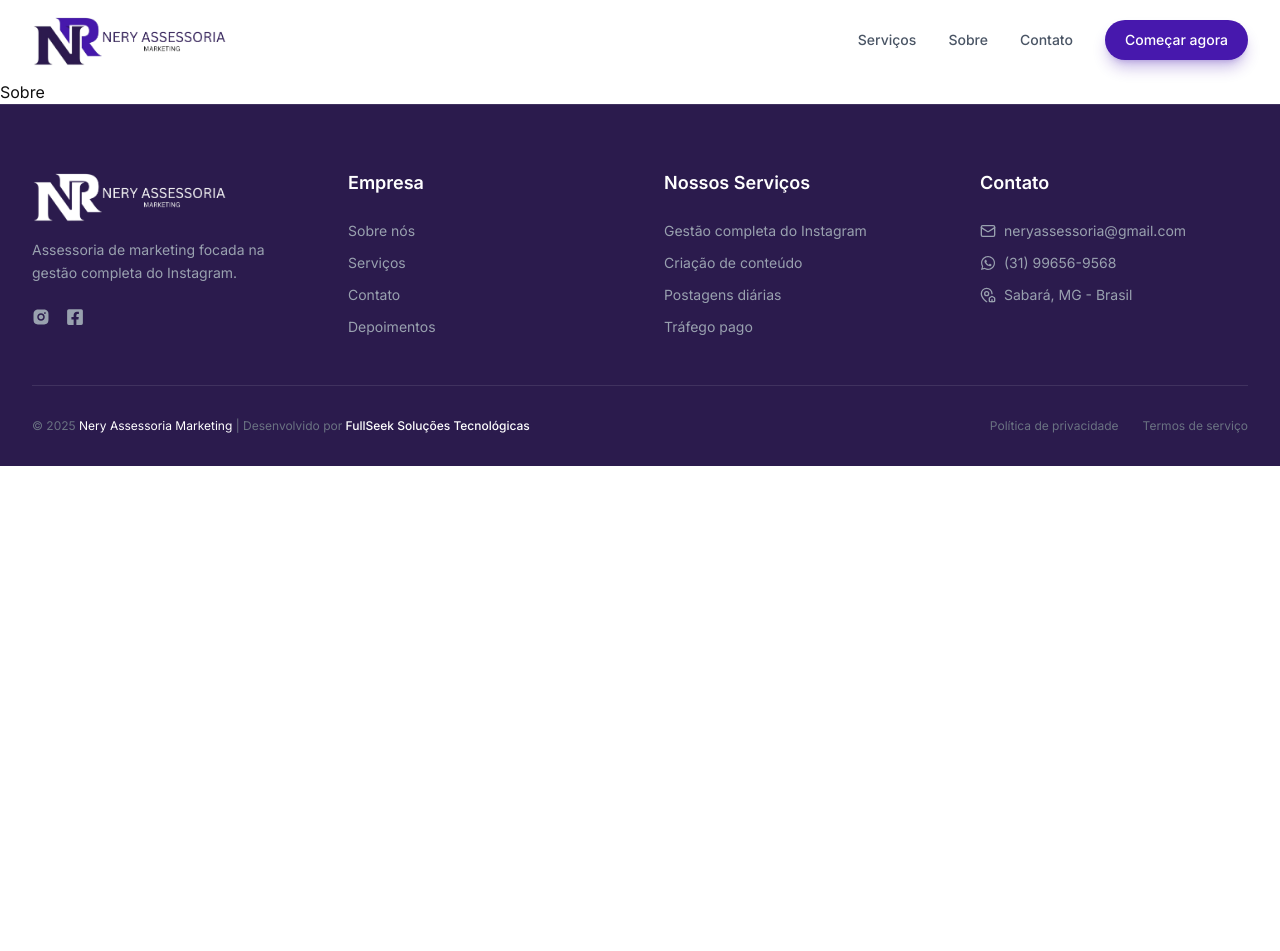
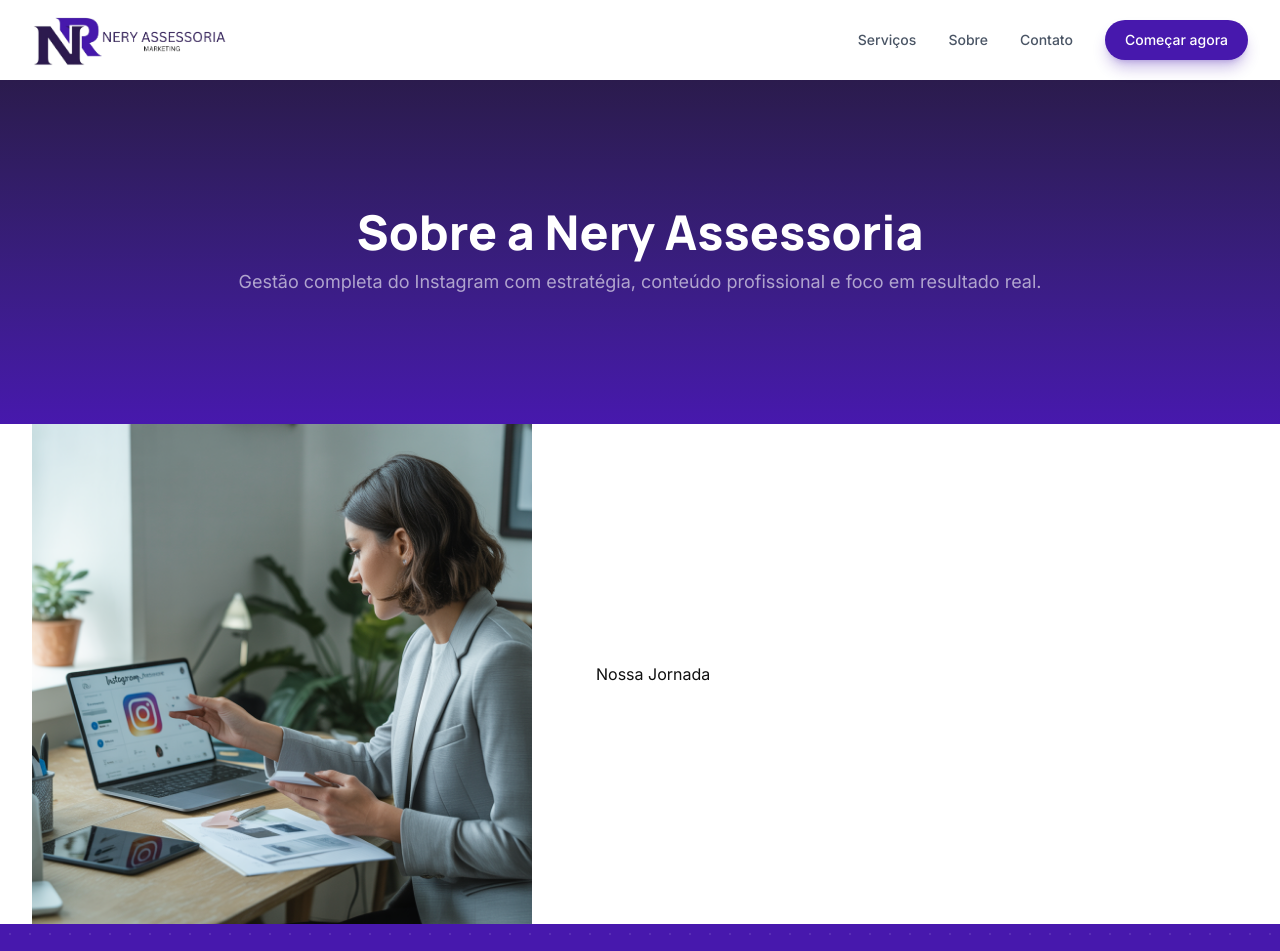
Before and after one commit to fullseeksolucoes/nery-assessoria, a Next.js app: page /sobre in a window 1280 px wide. Shown: the top 951 px of the page. Before the commit the page ends 800 px from the top, so only its background shows below. Built offline with nearby package versions, Linux system fonts and the light colour scheme.

Commit message:
Add new components for About and Services pages

```diff
--- a/src/app/(site)/servicos/page.tsx
+++ b/src/app/(site)/servicos/page.tsx
@@ -1,7 +1,9 @@
+import ConversionSection from "@/components/conversion-section";
+
 export default function ServicesPage() {
     return (
-        <div>
-            <h1>Serviços</h1>
-        </div>
+        <main>
+            <ConversionSection />
+        </main>
     )
 }
--- a/src/app/(site)/sobre/page.tsx
+++ b/src/app/(site)/sobre/page.tsx
@@ -1,7 +1,13 @@
+import AboutHero from "@/components/about-hero";
+import ConversionSection from "@/components/conversion-section";
+import OurStory from "@/components/our-story";
+
 export default function AboutPage() {
     return (
-        <div>
-            <h1>Sobre</h1>
-        </div>
+        <main>
+            <AboutHero />
+            <OurStory />
+            <ConversionSection />
+        </main>
     )
 }
--- /dev/null
+++ b/src/components/about-hero.tsx
@@ -0,0 +1,16 @@
+export default function AboutHero() {
+    return (
+        <section className="relative py-20 md:py-32 overflow-hidden bg-primary bg-linear-to-b from-primary to-accent">
+            <div className="max-w-7xl mx-auto px-4 sm:px-6 lg:px-8 relative z-10">
+                <div className="flex flex-col items-center justify-center">
+                    <h1 className="font-manrope font-extrabold text-4xl md:text-5xl text-white mb-3 text-center">
+                        Sobre a Nery Assessoria
+                    </h1>
+                    <p className="text-sm md:text-lg text-white/60 text-center">
+                        Gestão completa do Instagram com estratégia, conteúdo profissional e foco em resultado real.
+                    </p>
+                </div>
+            </div>
+        </section>
+    )
+}
--- /dev/null
+++ b/src/components/our-story.tsx
@@ -0,0 +1,21 @@
+import Image from "next/image";
+
+export default function OurStory() {
+    return (
+        <section>
+            <div className="max-w-7xl mx-auto px-4 sm:px-6 lg:px-8">
+                <div className="flex flex-col lg:flex-row items-center gap-16">
+                    <Image
+                        alt="Nossa História"
+                        src="/banner-our-story.webp"
+                        width={500}
+                        height={500}
+                    />
+                    <div>
+                        <h2>Nossa Jornada</h2>
+                    </div>
+                </div>
+            </div>
+        </section>
+    )
+}
```
Also changed, not shown: public/banner-our-story.webp (renamed from public/banner-our-approach2.webp), src/components/service-hero.tsx (added).
